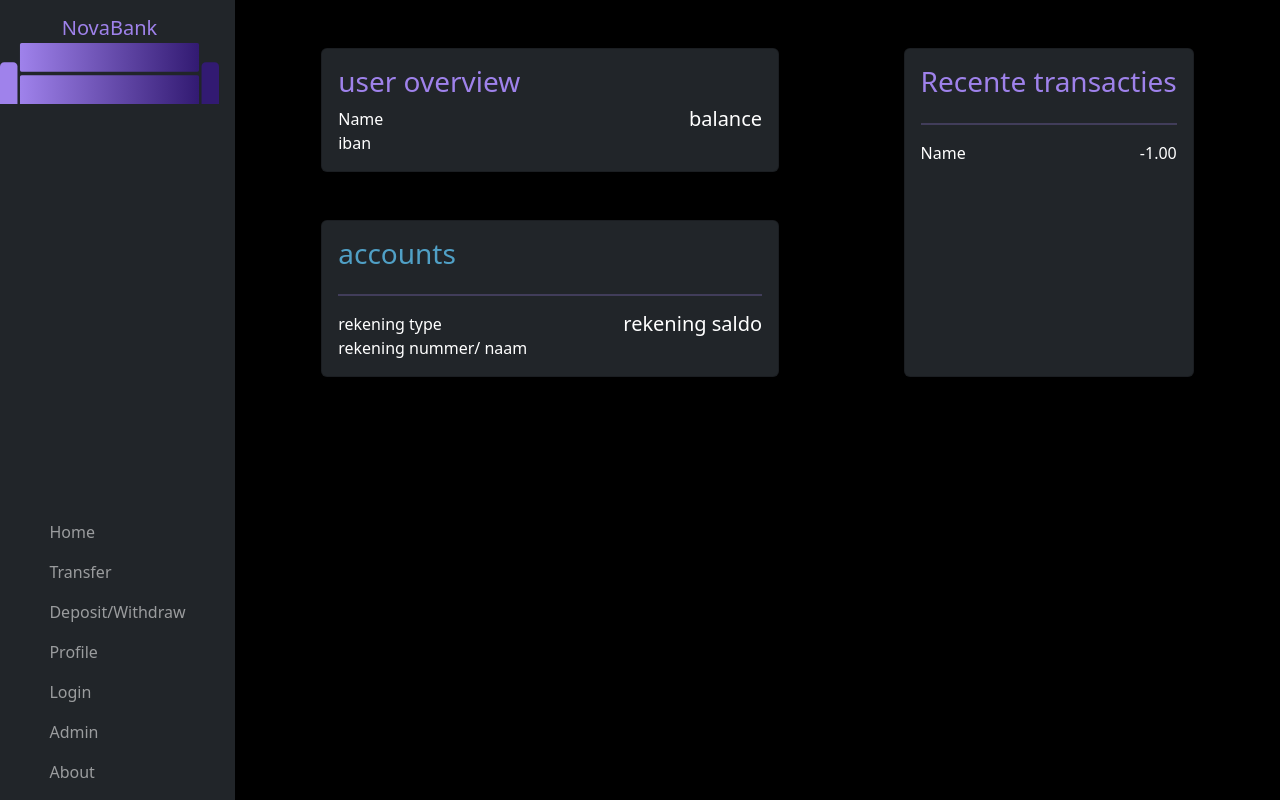
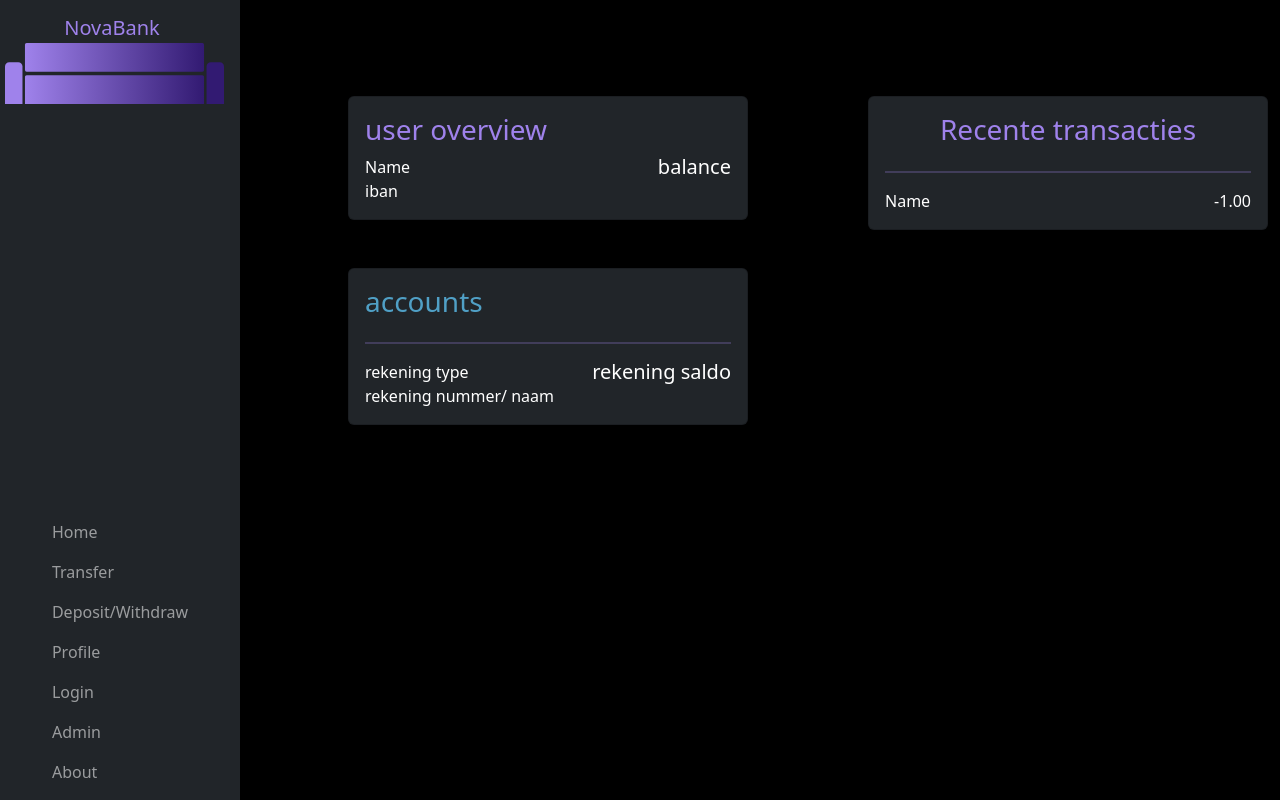
Before and after one commit to KoenMW/code-generatie, a Vue app: page / in a window 1280 px wide. Built offline with nearby package versions, Linux system fonts and the light colour scheme.

Commit message:
update login en home

```diff
--- a/src/App.vue
+++ b/src/App.vue
@@ -17,7 +17,10 @@
     <nav class="navbar navbar-dark bg-dark flex-column flex-grow-0">
       <RouterLink to="/" class="navbar-brand d-flex flex-column">
         <div class="m-auto text-purple">NovaBank</div>
-        <img id="picture" src="~@/assets/logo.svg" alt="Logo" class="m-auto"/>
+        <div class="w-100">
+          <img id="picture" src="~@/assets/logo.svg" alt="Logo"/>
+
+        </div>
       </RouterLink>
       <ul class="navbar-nav">
         <li class="nav-item active">
--- a/src/components/recentTransactions.vue
+++ b/src/components/recentTransactions.vue
@@ -1,5 +1,5 @@
 <template>
-    <div class="card bg-dark m-5 p-3">
+    <div class="card bg-dark m-5 p-3 w-100">
         <h3 class="text-purple mx-auto">Recente transacties</h3>
         <transaction/>
     </div>
--- a/src/views/home.vue
+++ b/src/views/home.vue
@@ -1,10 +1,14 @@
 <template>
-    <div class="d-flex justify-content-around gap-5">
-        <div>
-            <userOverview/>
-            <accountOverview/>
+    <div class="container mt-5 mx-auto">
+        <div class="row">
+            <div class="col mx-5">
+                <userOverview/>
+                <accountOverview/>
+            </div>
+            <div class="col mx-5">
+                <recentTransactions />
+            </div>
         </div>
-        <recentTransactions/>
     </div>
 </template>
 
--- a/src/views/login.vue
+++ b/src/views/login.vue
@@ -19,17 +19,18 @@
 </style>
 
 <template>
-    <form class="card bg-dark p-3 w-50 m-auto mt-5">
+  <div class="w-100 h-100">
+    <form class="card bg-dark p-3 w-50 m-auto">
         <!-- Email input -->
         <div class="form-outline mb-4">
+            <label class="form-label" for="form2Example1">Email address</label>
             <input type="email" id="form2Example1" class="form-control" />
-            <label class="form-label" for="form2Example1">Email address</label>
         </div>
 
         <!-- Password input -->
         <div class="form-outline mb-4">
+            <label class="form-label" for="form2Example2">Password</label>
             <input type="password" id="form2Example2" class="form-control" />
-            <label class="form-label" for="form2Example2">Password</label>
         </div>
 
         <!-- 2 column grid layout for inline styling -->
@@ -56,4 +57,6 @@
             <p>Not a member? <a href="#!" class="text-blue">Register</a></p>
         </div>
     </form>
+
+  </div>
 </template>
```
